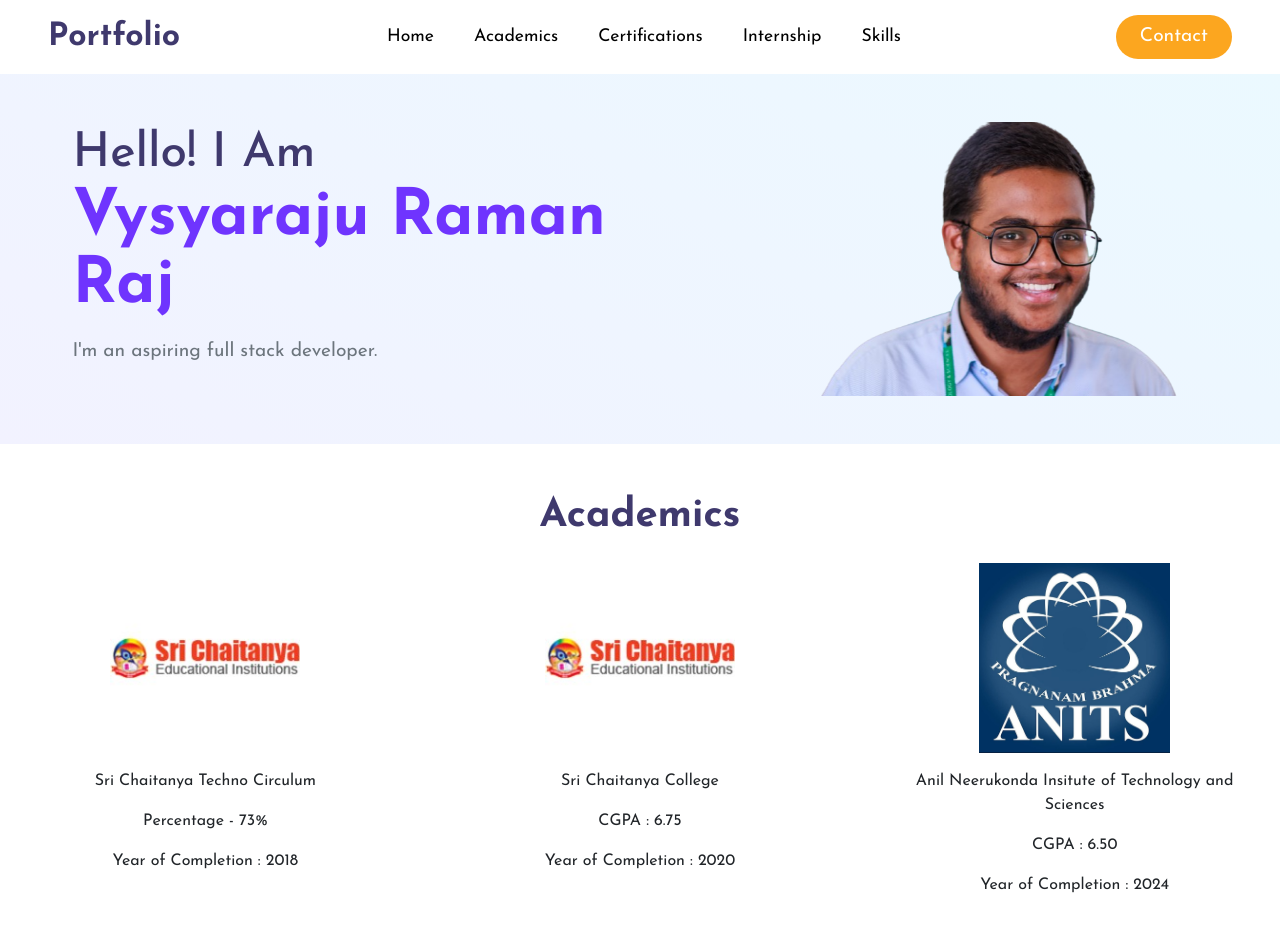
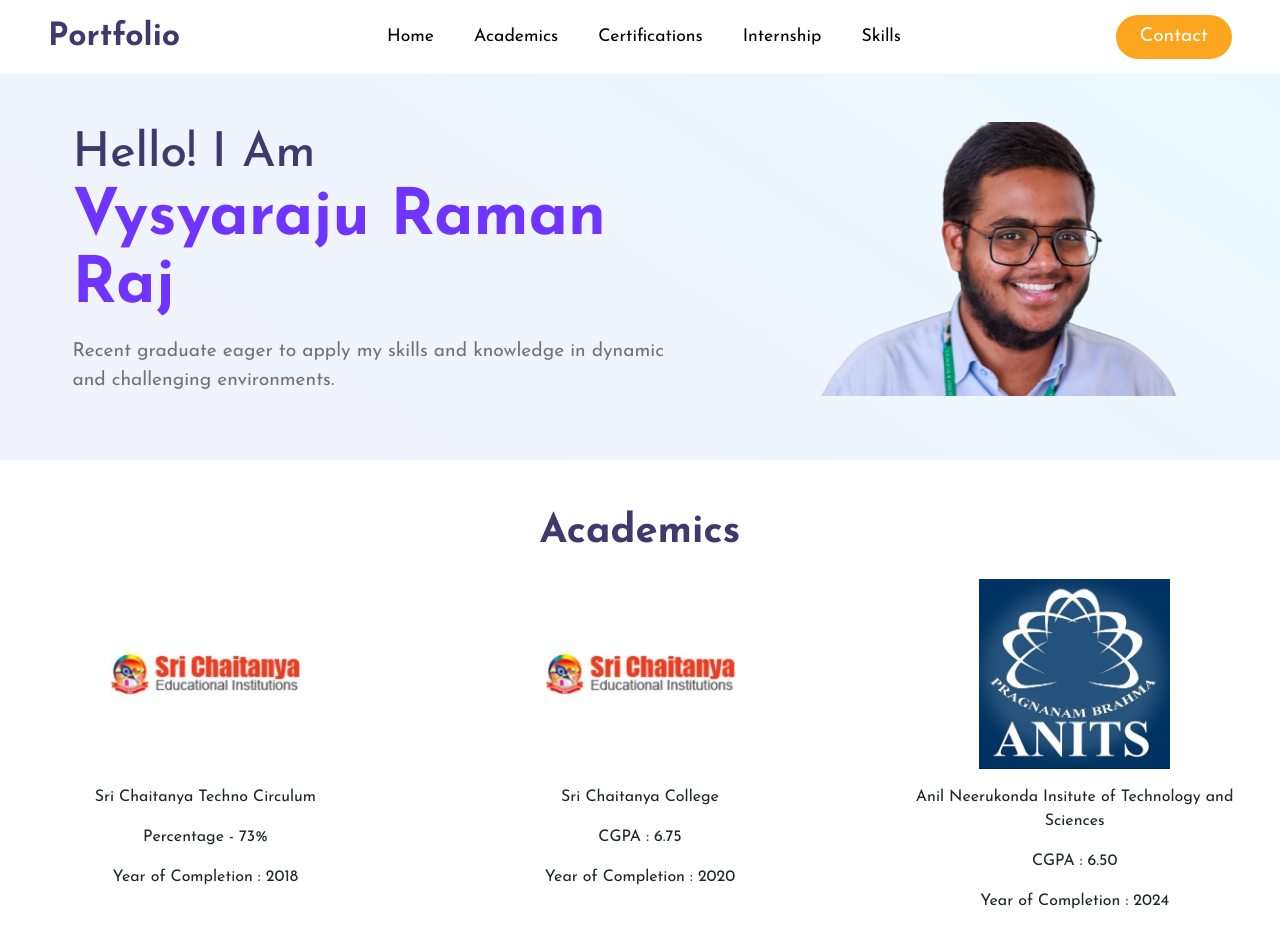
Before and after one commit to ramanrajvysyaraju/my_portfolio, a plain HTML site: page index.html in a window 1280 px wide. Shown: the top 947 px of the page. Drawn offline with nearby package versions, Linux system fonts and the light colour scheme.

Commit message:
Update index.html

```diff
--- a/index.html
+++ b/index.html
@@ -95,7 +95,7 @@
             Hello! I Am <br /><span class="c-orange">Vysyaraju Raman Raj</span>
           </h2>
           <p class="text-muted">
-            I'm an aspiring full stack developer.
+            Recent graduate eager to apply my skills and knowledge in dynamic and challenging environments.
             <!-- I'm A Web Developer having 5 years of experience in expertise of
             creating website with fully responsive Also with backend part too. -->
           </p>
```
